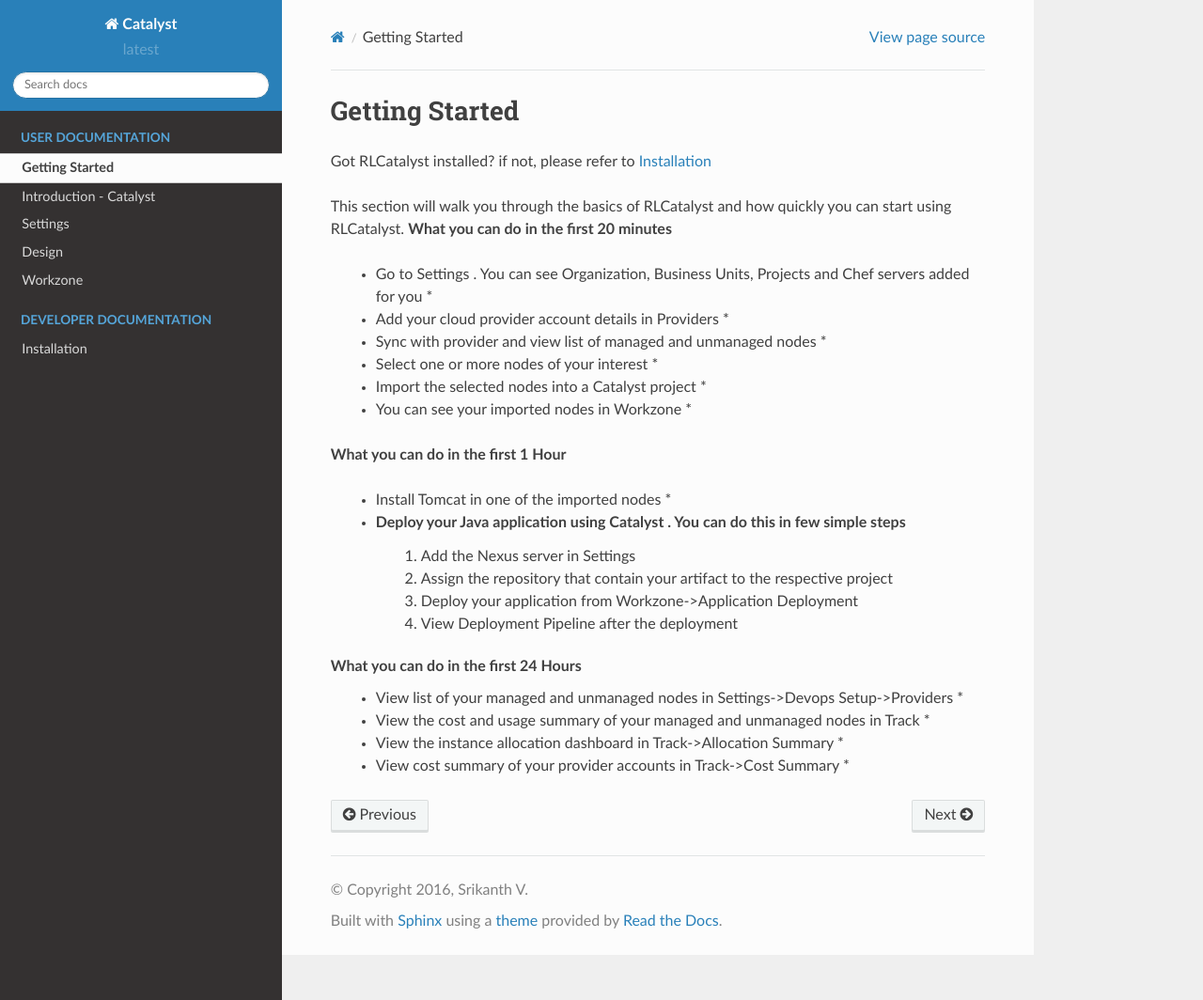
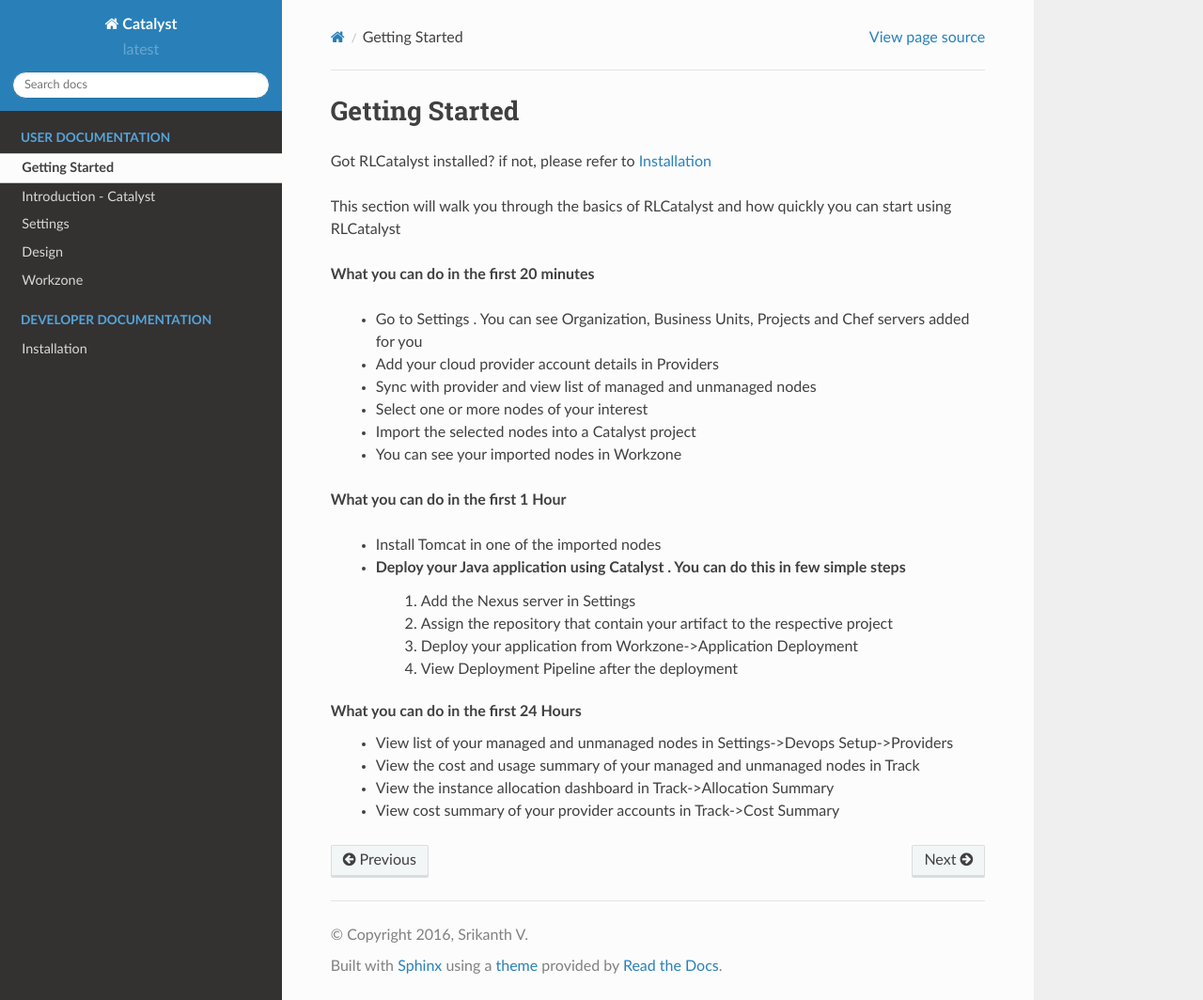
Before and after one commit to RLOpenCatalyst/catdocs, a Sphinx documentation site: the page built from Catalyst/source/gettingstarted.rst, in a window 1280 px wide and 1064 px high. Shown: the whole window at 94% size. Built offline with Sphinx 7.4.7 and the Read the Docs theme 2.0.0, drawn with Linux system fonts in a browser that asks for light colours.

```diff
--- a/Catalyst/source/gettingstarted.rst
+++ b/Catalyst/source/gettingstarted.rst
@@ -2,19 +2,20 @@ Getting Started
 ===============
 Got RLCatalyst installed? if not, please refer to  :doc:`Installation <install>`
 
-This section will walk you through the basics of RLCatalyst and how quickly you can start using RLCatalyst.
+This section will walk you through the basics of RLCatalyst and how quickly you can start using RLCatalyst
+
 **What you can do in the first 20 minutes**
 
-  * Go to Settings . You can see Organization, Business Units, Projects and Chef servers added for you *
-  * Add your cloud provider account details in Providers *
-  * Sync with provider and view list of managed and unmanaged nodes *
-  * Select one or more nodes of your interest *
-  * Import the selected nodes into a Catalyst project *
-  * You can see your imported nodes in Workzone *
+  * Go to Settings . You can see Organization, Business Units, Projects and Chef servers added for you
+  * Add your cloud provider account details in Providers
+  * Sync with provider and view list of managed and unmanaged nodes
+  * Select one or more nodes of your interest
+  * Import the selected nodes into a Catalyst project
+  * You can see your imported nodes in Workzone
 
 **What you can do in the first 1 Hour**
 
- * Install Tomcat in one of the imported nodes *
+ * Install Tomcat in one of the imported nodes
  * Deploy your Java application using Catalyst . You can do this in few simple steps
       1. Add the Nexus server in Settings
       2. Assign the repository that contain your artifact to the respective project
@@ -22,7 +23,7 @@ This section will walk you through the basics of RLCatalyst and how quickly you
       4. View Deployment Pipeline after the deployment
 
 **What you can do in the first 24 Hours**
- * View list of your managed and unmanaged nodes in Settings->Devops Setup->Providers *
- * View the cost and usage summary of your managed and unmanaged nodes in Track *
- * View the instance allocation dashboard in Track->Allocation Summary *
- * View cost summary of your provider accounts in Track->Cost Summary *
+ * View list of your managed and unmanaged nodes in Settings->Devops Setup->Providers
+ * View the cost and usage summary of your managed and unmanaged nodes in Track
+ * View the instance allocation dashboard in Track->Allocation Summary
+ * View cost summary of your provider accounts in Track->Cost Summary
```
